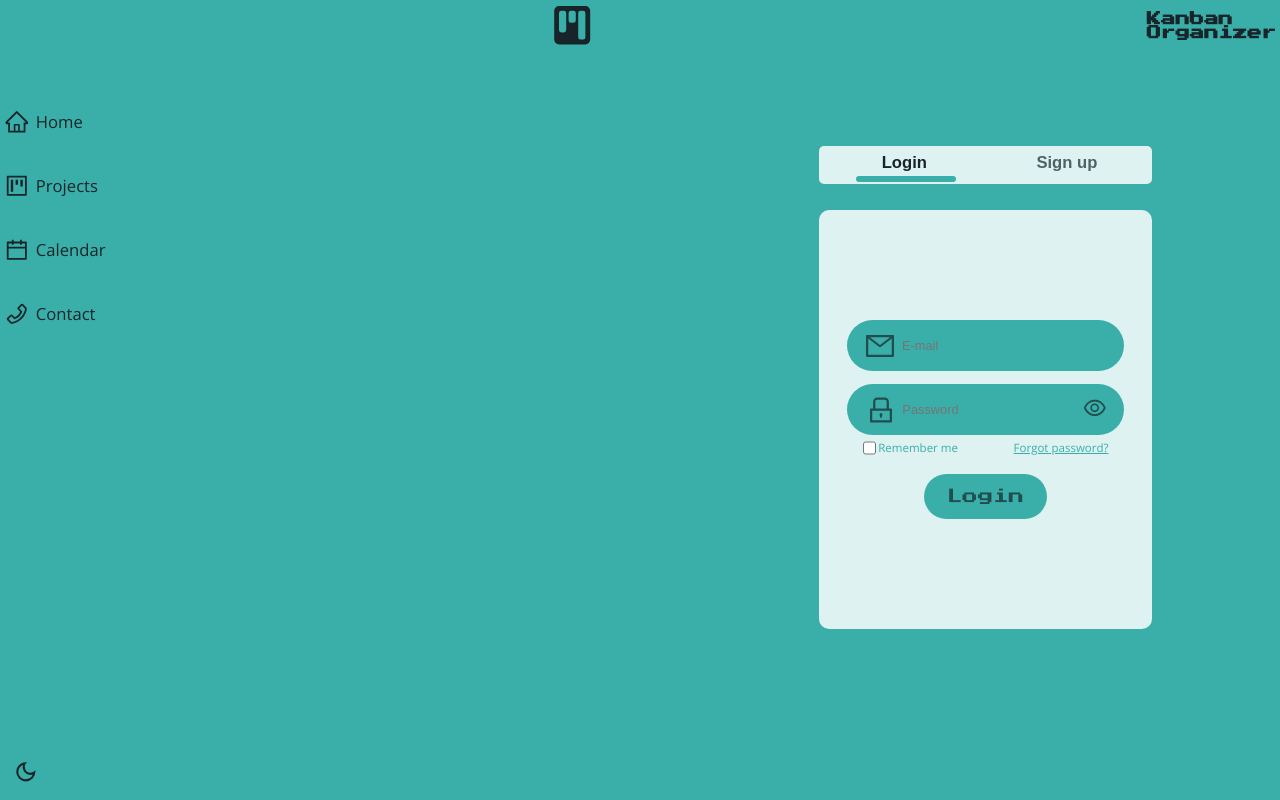
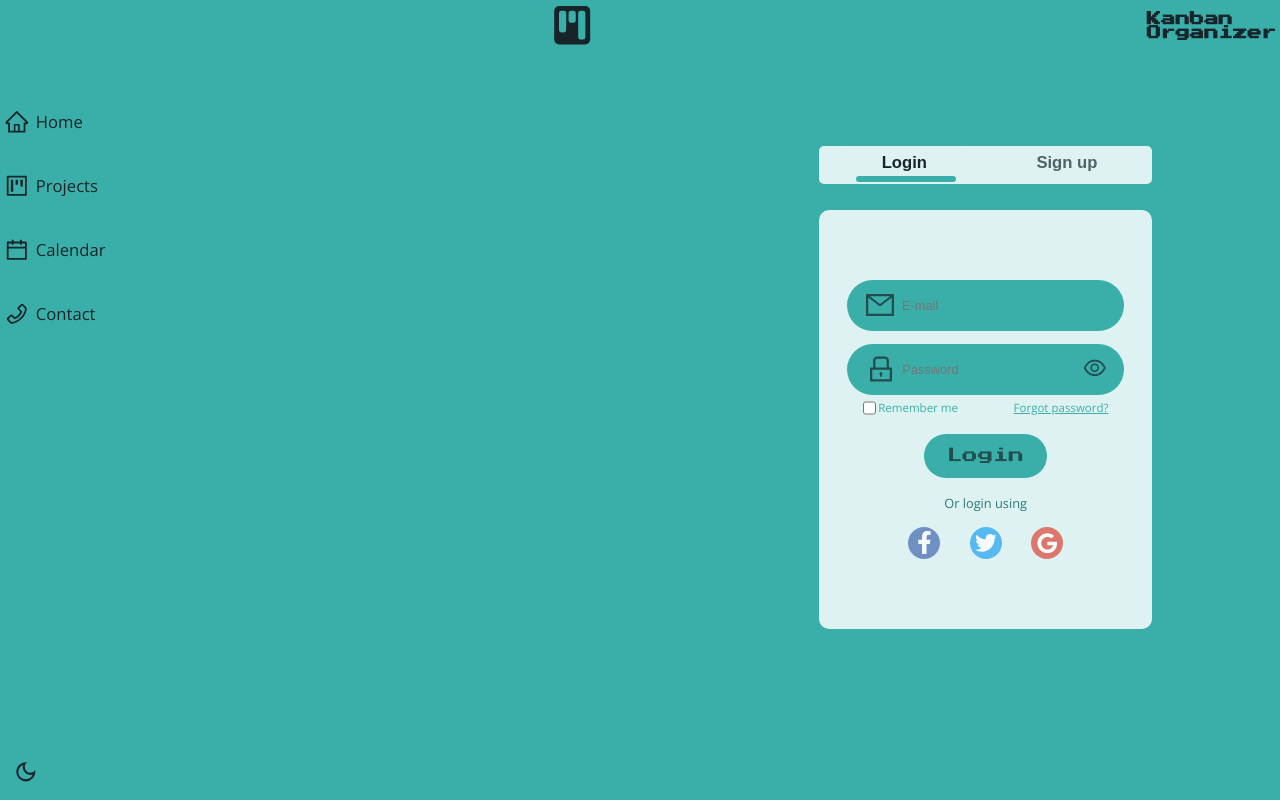
Before and after one commit to KaueFSoares/Kanban-Organizer, a React (Create React App) app in the folder files/kanban-organizer/: page / in a window 1280 px wide. Built offline with nearby package versions, Linux system fonts and the light colour scheme.

Commit message:
Login form ready

```diff
--- a/files/kanban-organizer/src/components/pages/home/SignForm/SignForm.js
+++ b/files/kanban-organizer/src/components/pages/home/SignForm/SignForm.js
@@ -1,5 +1,6 @@
 import { useEffect, useState } from "react"
 import { AiOutlineMail, AiOutlineLock, AiOutlineEyeInvisible, AiOutlineEye } from "react-icons/ai"
+import { FaFacebookF, FaTwitter, FaGoogle } from "react-icons/fa"
 
 import "./signform.sass"
 
@@ -111,6 +112,17 @@ function SignForm() {
                     </div>
 
                     {/* other login options */}
+                    <div id = "other-login-options-box">
+                        <p id = "label">
+                            Or login using
+                        </p>
+
+                        <div id = "other-options">
+                            <p id = "facebook"><FaFacebookF /></p>
+                            <p id = "tt"><FaTwitter /></p>
+                            <p id = "google"><FaGoogle /></p>
+                        </div>
+                    </div>
 
                 </div>
             ) : (
--- a/files/kanban-organizer/src/components/pages/home/SignForm/signform.sass
+++ b/files/kanban-organizer/src/components/pages/home/SignForm/signform.sass
@@ -219,6 +219,7 @@
         #login-button-box
             height: 3.5rem
             width: 40%
+            margin-bottom: 1rem
 
             #login-button
                 height: 100%
@@ -240,3 +241,75 @@
 
                     p
                         opacity: 1
+
+
+        #other-login-options-box
+            width: 60%
+            display: flex
+            flex-direction: column
+            justify-content: space-around
+
+
+            #label
+                font-size: 1rem
+                text-align: center
+                margin-bottom: .8rem
+
+            #other-options
+                display: flex
+                justify-content: space-around
+
+
+                #facebook
+                    cursor: pointer
+                    background-color: #4267B2
+                    border-radius: 50%
+                    height: 2.5rem
+                    width: 2.5rem
+                    display: flex
+                    align-items: center
+                    justify-content: center
+                    font-size: 1.8rem
+                    color: white
+                    transition: all 200ms ease
+                    opacity: 0.7
+
+                    &:hover
+                        opacity: 1
+                        transform: scale(1.1)
+
+                #tt
+                    cursor: pointer
+                    background-color: #1DA1F2
+                    border-radius: 50%
+                    height: 2.5rem
+                    width: 2.5rem
+                    display: flex
+                    align-items: center
+                    justify-content: center
+                    font-size: 1.7rem
+                    color: white
+                    transition: all 200ms ease
+                    opacity: 0.7
+
+                    &:hover
+                        opacity: 1
+                        transform: scale(1.1)
+
+                #google
+                    cursor: pointer
+                    background-color: #DB4437
+                    border-radius: 50%
+                    height: 2.5rem
+                    width: 2.5rem
+                    display: flex
+                    align-items: center
+                    justify-content: center
+                    font-size: 1.6rem
+                    color: white
+                    transition: all 200ms ease
+                    opacity: 0.7
+
+                    &:hover
+                        opacity: 1
+                        transform: scale(1.1)
```
